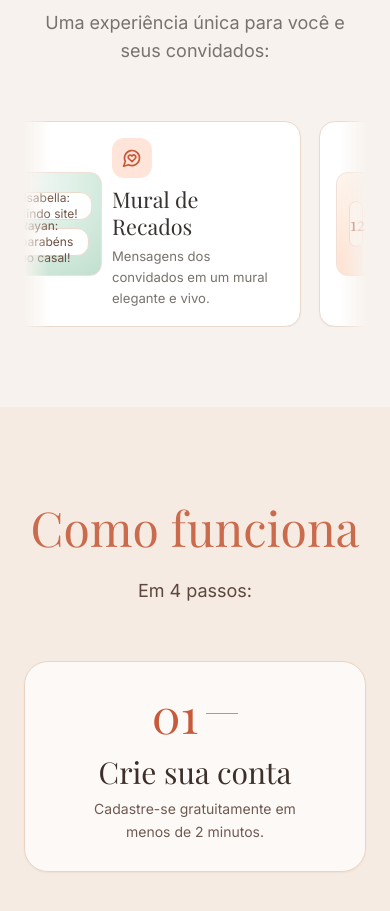
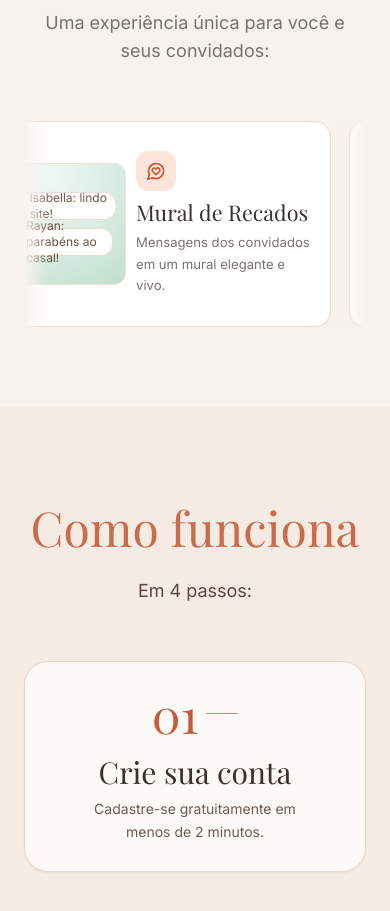
Before and after one commit to lumieconvites-netizen/lumie-presentes, a Next.js app: page / in a window 390 px wide. Shown: the part 7040-7951 px from the top of the page. Built offline with nearby package versions, Linux system fonts and the light colour scheme; no server answers.

Commit message:
style: enlarge resource mocks and use real image for gallery card

```diff
--- a/app/globals.css
+++ b/app/globals.css
@@ -638,11 +638,12 @@
   gap: 18px;
   align-items: stretch;
   width: max-content;
+  padding-inline: 12px;
   animation: resourceMarquee 38s linear infinite;
 }
 
 .resource-card {
-  width: 360px;
+  width: 390px;
   flex-shrink: 0;
   display: flex;
   align-items: center;
@@ -657,9 +658,9 @@
 }
 
 .resource-card-mock {
-  width: 126px;
-  min-width: 126px;
-  height: 126px;
+  width: 150px;
+  min-width: 150px;
+  height: 150px;
   display: flex;
   align-items: center;
   justify-content: center;
@@ -722,15 +723,15 @@
 
 @media (max-width: 768px) {
   .resource-card {
-    width: 320px;
+    width: 344px;
     min-height: 156px;
     gap: 10px;
   }
 
   .resource-card-mock {
-    width: 104px;
-    min-width: 104px;
-    height: 104px;
+    width: 122px;
+    min-width: 122px;
+    height: 122px;
   }
 
   .resource-card-copy h3 {
--- a/app/page.tsx
+++ b/app/page.tsx
@@ -502,10 +502,14 @@ export default function HomePage() {
                 <div key={`${feature.id}-${index}`} className="resource-card rounded-2xl border border-[#ead9cd] bg-white p-4 shadow-sm">
                   <div className={`resource-card-mock resource-mock-${feature.id} rounded-xl border border-[#f0e1d7] p-3`}>
                     {feature.id === 'gallery' && (
-                      <div className="grid grid-cols-3 gap-2">
-                        <div className="h-10 rounded-lg bg-gradient-to-br from-[#cf8f72] to-[#b45739] resource-float-a" />
-                        <div className="h-10 rounded-lg bg-gradient-to-br from-[#f2cab5] to-[#ce7d5e] resource-float-b" />
-                        <div className="h-10 rounded-lg bg-gradient-to-br from-[#d4a58d] to-[#ba5f41] resource-float-a" />
+                      <div className="relative w-full h-full rounded-lg overflow-hidden resource-float-a">
+                        <Image
+                          src="/hero-slides/casamento-01.jpg"
+                          alt="Galeria do evento"
+                          fill
+                          className="object-cover"
+                        />
+                        <div className="absolute inset-0 bg-gradient-to-t from-black/20 via-transparent to-transparent" />
                       </div>
                     )}
                     {feature.id === 'messages' && (
```
